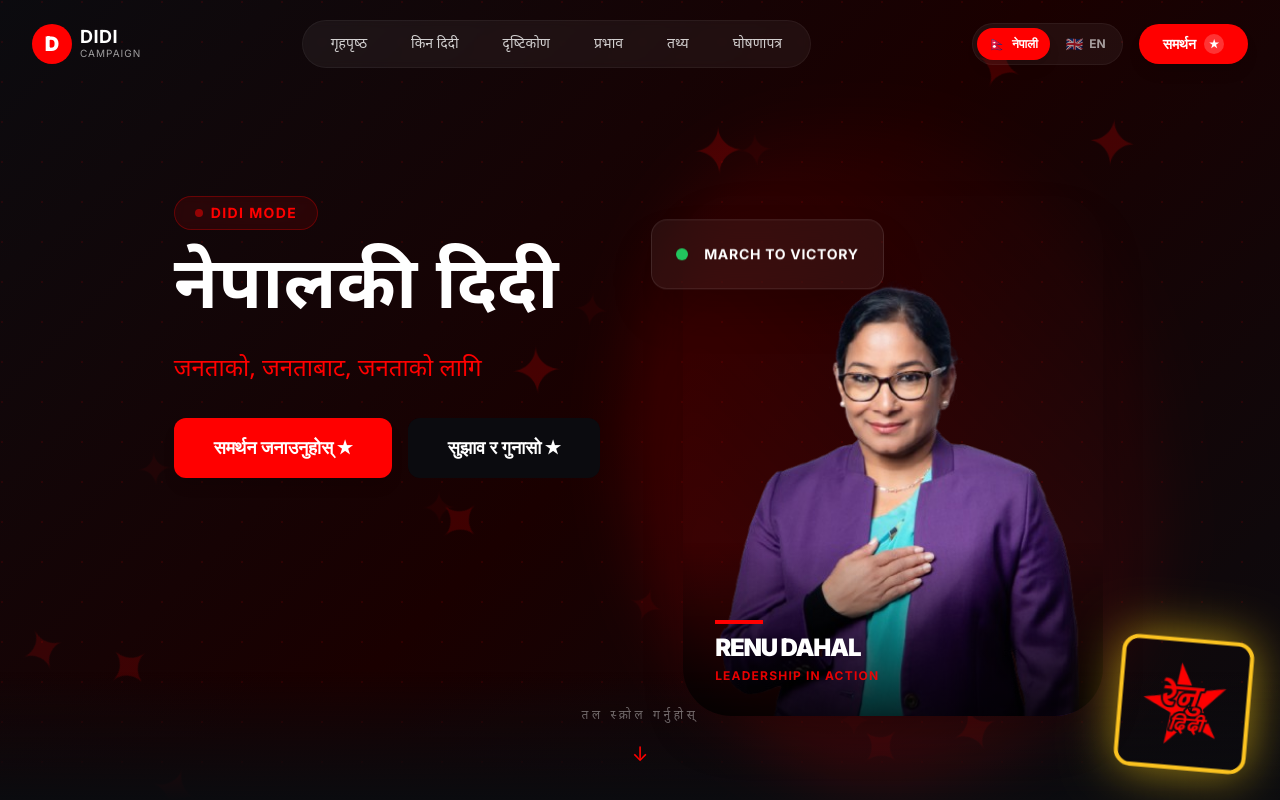
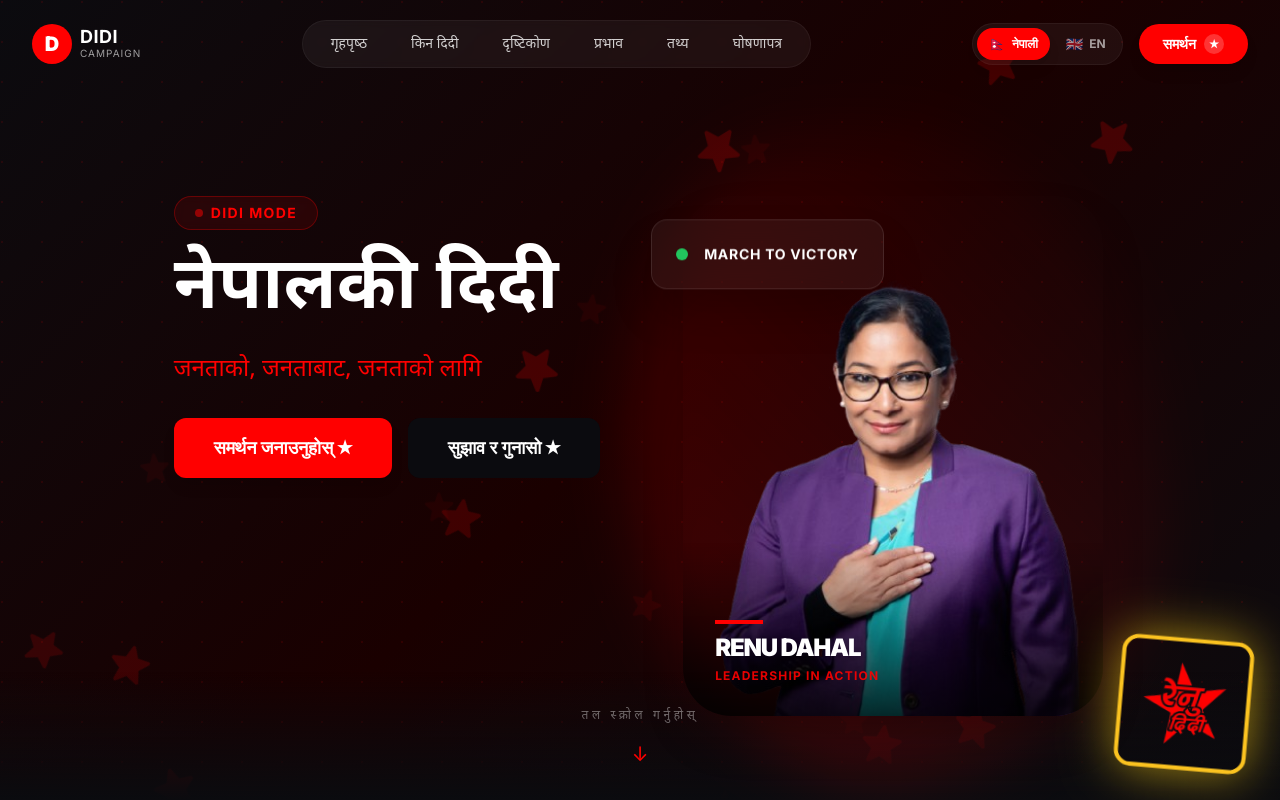
Before and after one commit to aashishlamsal/renudidi-election, a Next.js app: page / in a window 1280 px wide. Shown: the top 800 px of the page. Built offline with nearby package versions, Linux system fonts and the light colour scheme.

Commit message:
starry blobs replaced in hero section

```diff
--- a/components/Hero.tsx
+++ b/components/Hero.tsx
@@ -59,8 +59,8 @@ export default function Hero() {
             ease: 'easeInOut',
           }}
         >
-          <svg width="40" height="40" viewBox="0 0 40 40" fill="none" xmlns="http://www.w3.org/2000/svg" className="text-didi-red opacity-50">
-            <path d="M20 0C20 11.0457 11.0457 20 0 20C11.0457 20 20 28.9543 20 40C20 28.9543 28.9543 20 40 20C28.9543 20 20 11.0457 20 0Z" fill="currentColor" />
+          <svg width="40" height="40" viewBox="0 0 24 24" fill="currentColor" xmlns="http://www.w3.org/2000/svg" className="text-didi-red opacity-50">
+            <path d="M12 2L14.4 8.6L21.5 9.3L16.2 14.1L17.8 21L12 17.6L6.2 21L7.8 14.1L2.5 9.3L9.6 8.6L12 2Z" stroke="currentColor" strokeWidth="2" strokeLinecap="round" strokeLinejoin="round" fill="currentColor" />
           </svg>
         </motion.div>
       ))}
```
